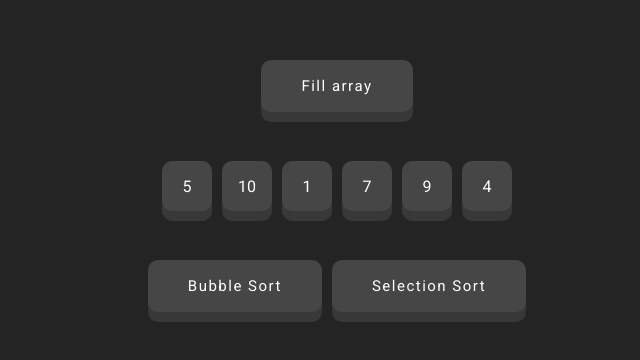
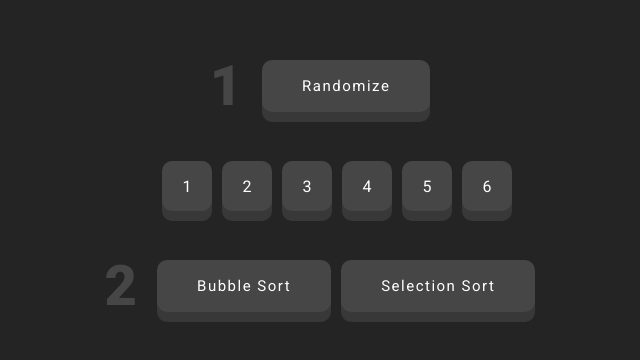
Before and after one commit to gioele-ferrari/algo-visualizer, a Vue app: page / in a window 1280 px wide. Shown: the part 164-524 px from the top of the page, without its empty margins (303-943 px from the left). Built offline with nearby package versions, Linux system fonts and the light colour scheme.

Commit message:
combined sort algo

```diff
--- a/src/App.vue
+++ b/src/App.vue
@@ -8,7 +8,7 @@
    * Il secondo serve invece per tenere traccia dell'array
    * ordinato
    */
-  const arrayToSort = ref([5, 10, 1, 7, 9, 4]);
+  const arrayToSort = ref([1, 2, 3, 4, 5, 6]);
   const arraySorted = ref([]);
 
   /**
@@ -17,6 +17,7 @@
   const sortedIndex = ref(Array(arrayToSort.value.length).fill(false));
 
   const bubbleSort = async() => {
+    sortedIndex.value.fill(false);
     arraySorted.value = arrayToSort.value.slice();
 
     for (let i = 0; i < arraySorted.value.length - 1; i++) {
@@ -33,6 +34,7 @@
   };
 
   const selectionSort = async () => {
+    sortedIndex.value.fill(false);
     arraySorted.value = arrayToSort.value.slice();
 
     for (let i = 0; i < arraySorted.value.length - 1; i++) {
@@ -56,7 +58,7 @@
   };
 
   const fillArray = () => {
-    for(var i = 0; i < arrayToSort.value.length - 1; i++) {
+    for(var i = 0; i < arrayToSort.value.length; i++) {
       arrayToSort.value[i] = Math.floor(Math.random() * 100);
     }
   };
@@ -67,12 +69,16 @@
 <template>
   <div>
     <div class="content-box">
-      <button @click="fillArray" class="btn-sort">Fill array</button>
+      <p class="info-text">1</p>
+      <button @click="fillArray" class="btn-sort">Randomize</button>
+      <p class="info-text">&nbsp;</p>
     </div>
     <ArrayBox :displayArray="arrayToSort"></ArrayBox>
     <div class="content-box">
+      <p class="info-text">2</p>
       <button @click="bubbleSort" class="btn-sort">Bubble Sort</button>
       <button @click="selectionSort" class="btn-sort">Selection Sort</button>
+      <p class="info-text">&nbsp;</p>
     </div>
     <ArrayBox :displayArray="arraySorted" :sortedIndex="sortedIndex"></ArrayBox>
   </div>
@@ -88,6 +94,13 @@
     justify-content: center;
     flex-direction: row;
     gap: 10px;
+  }
+
+  .info-text {
+    font-size: 3.5rem;
+    color: #464646;
+    font-weight: 800;
+    padding: 0 10px;
   }
 
   button {
--- a/src/components/ArrayBox.vue
+++ b/src/components/ArrayBox.vue
@@ -19,7 +19,7 @@
             class="index-box"
             v-for="(value, index) in props.displayArray"
             :key="index"
-            :class="{ 'completed' : props.sortedIndex && props.sortedIndex[index] }">
+            :class="{ 'completed': props.sortedIndex && props.sortedIndex[index] }">
                 {{ value }}
         </div>
     </div>
```
